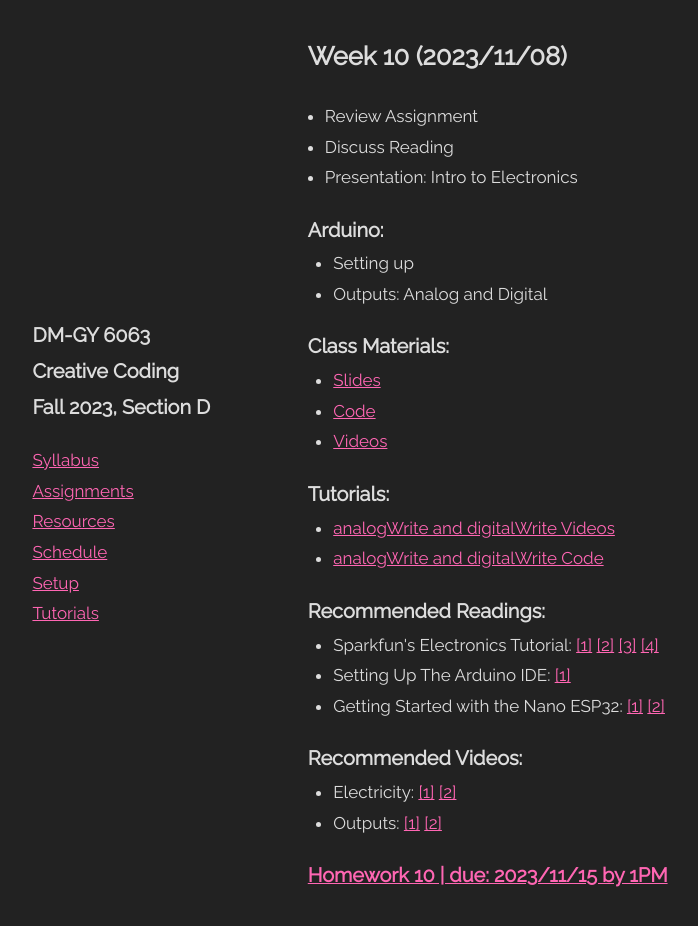
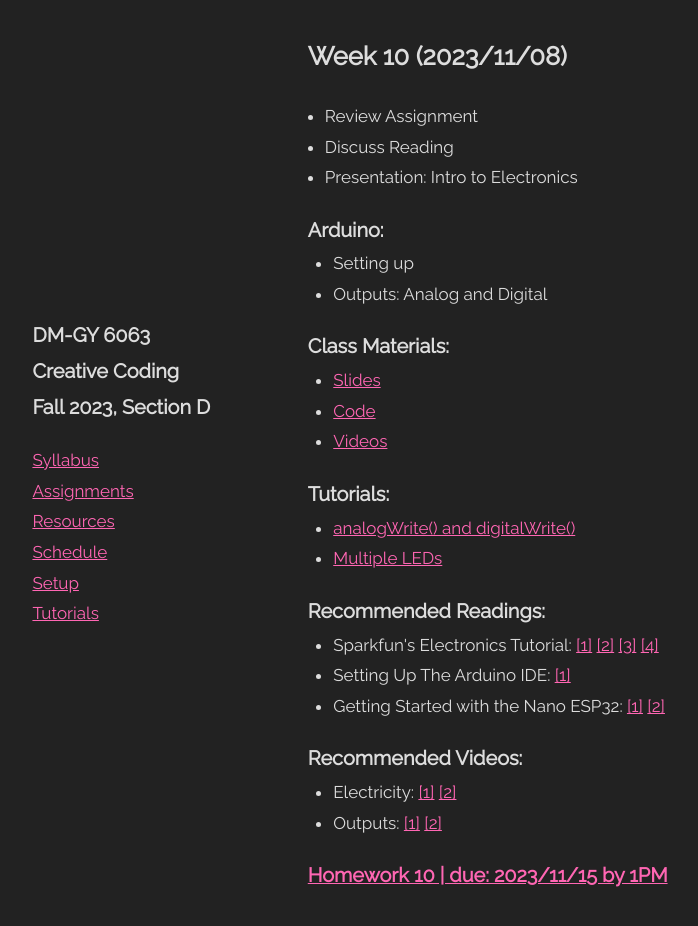
Before and after one commit to DM-GY-6063-2023F-D/DM-GY-6063-2023F-D, a Jekyll site: the page built from _pages/week/10.md, in a window 1280 px wide and 927 px high. Shown: the whole window, without its empty margins (165-863 px from the left). Built offline with Jekyll 4.4.1, drawn with Linux system fonts in a browser that asks for light colours.

Commit message:
wk10 tuts

```diff
--- a/_pages/week/10.md
+++ b/_pages/week/10.md
@@ -16,10 +16,12 @@ class:
   - title: Videos
     url: https://www.youtube.com/playlist?list=PLyEGhkVIuCyV-nFkyuAvXD9yks3EQ9Biv
 tutorials:
-  - title: analogWrite and digitalWrite Videos
+  - title: analogWrite() and digitalWrite()
     url: https://www.youtube.com/playlist?list=PLyEGhkVIuCyV-nFkyuAvXD9yks3EQ9Biv
-  - title: analogWrite and digitalWrite Code
-    url: https://github.com/DM-GY-6063-2023F-D/week10/tree/main/arduino
+    code: https://github.com/DM-GY-6063-2023F-D/week10/tree/main/arduino
+  - title: Multiple LEDs
+    url: https://www.youtube.com/watch?v=ckdKR6Y_5tI
+    code: https://github.com/DM-GY-6063-2023F-D/week10/tree/main/arduino/HW10-3leds
 readings:
   - title: "Sparkfun's Electronics Tutorial"
     urls:
```
Also changed, not shown: _includes/tutorials.html (+6 -1 lines).
